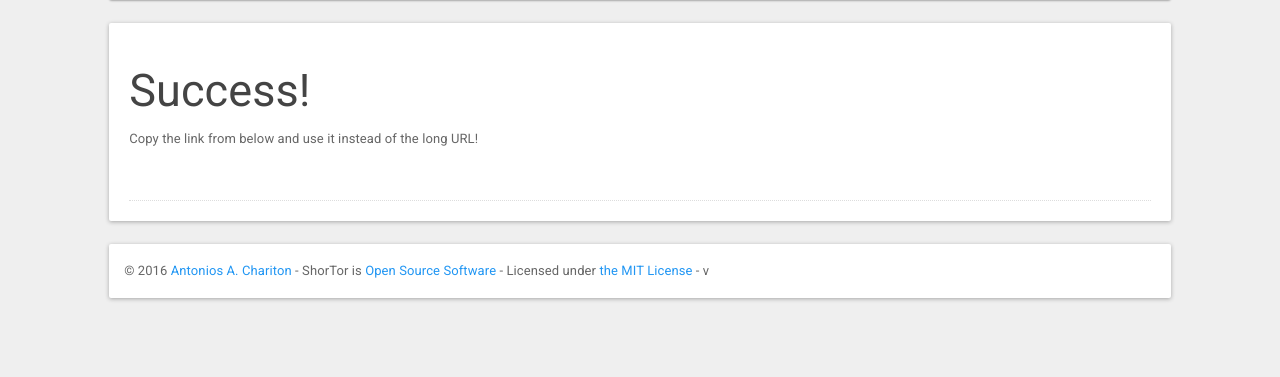
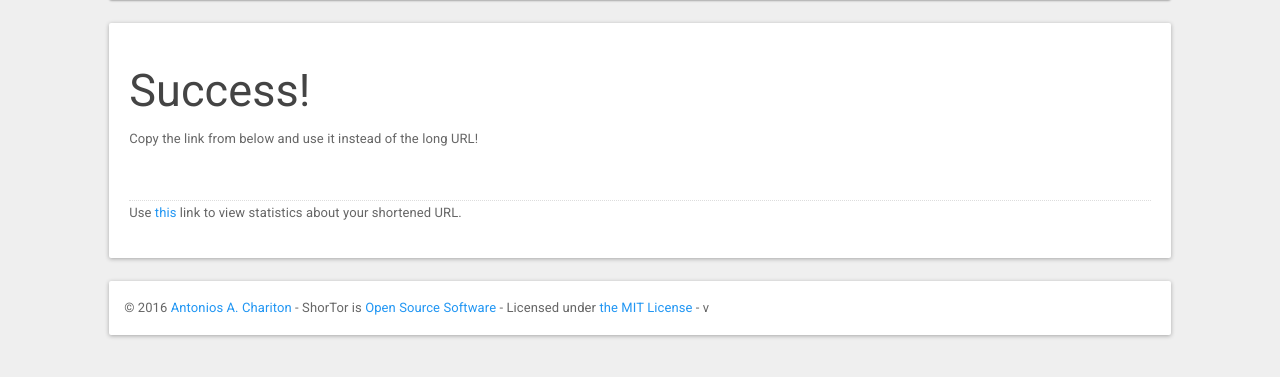
Before and after one commit to daknob/ShorTor, a Flask app: template templates/viewlink.html in a window 1280 px wide. Shown: the part 74-451 px from the top of the page. Run offline with Flask 2, Linux system fonts and the light colour scheme; the template is opened without the code that fills it, so the values that code supplies are empty; some libraries are stand-ins or nearby versions.

Commit message:
Generate Private Key and Handle Accordingly

```diff
--- a/main.py
+++ b/main.py
@@ -24,10 +24,12 @@ def shortenLink():
 	if(invalidURL(request.form['link'])):
 		return "Invalid URL", 400
 	ShortID, LinkPath = getLinkID()
+	PrivKey, _ = getLinkID()
 	open(LinkPath, "w+").write(request.form['link'])
+	open(LinkPath + ".privkey", "w+").write(PrivKey)
 	if(request.headers.get("Accept") and request.headers.get("Accept") == "application/json"):
-		return Response('{\n\t"success":"true",\n\t"id":"' + ShortID + '",\n\t"link":"' + request.url_root + 'l/' + ShortID + '"\n}', mimetype="text/json")
-	return redirect("/v/" + ShortID)
+		return Response('{\n\t"success":"true",\n\t"id":"' + ShortID + '",\n\t"link":"' + request.url_root + 'l/' + ShortID + '",\n\t"private_key": "' + PrivKey + '"\n}', mimetype="text/json")
+	return redirect("/v/" + ShortID + "/" + PrivKey)
 
 @app.route('/l/<linkid>')
 def redirectToLink(linkid):
@@ -53,12 +55,12 @@ def redirectToLink(linkid):
 		fout.close()
 	return redirect(open(MainFile, "r").read())
 
-@app.route('/v/<linkid>')
-def viewLinkID(linkid):
+@app.route('/v/<linkid>/<privkey>')
+def viewLinkID(linkid, privkey):
 	for char in linkid:
 		if(char not in LINK_ID_CHARSET):
 			return "Invalid Link ID", 400
-	return render_template("viewlink.html", title=TITLE, link=(request.url_root + 'l/' + linkid), version = VERSION)
+	return render_template("viewlink.html", title=TITLE, link=(request.url_root + 'l/' + linkid), version = VERSION, uid=linkid, privkey = privkey)
 
 @app.route("/MIT")
 def license():
--- a/templates/viewlink.html
+++ b/templates/viewlink.html
@@ -25,6 +25,8 @@
 					<h2>Success!</h2>
 					<p>Copy the link from below and use it instead of the long URL!</p>
 					<input type="text" readonly class="form-control" value="{{ link }}">
+					<p>Use <a href="/stats/{{ uid }}/{{ privkey }}">this</a> link to view
+						statistics about your shortened URL.</p>
 				</div>
 				<div class="panel panel-default">
 					<div class="panel-body">
```
